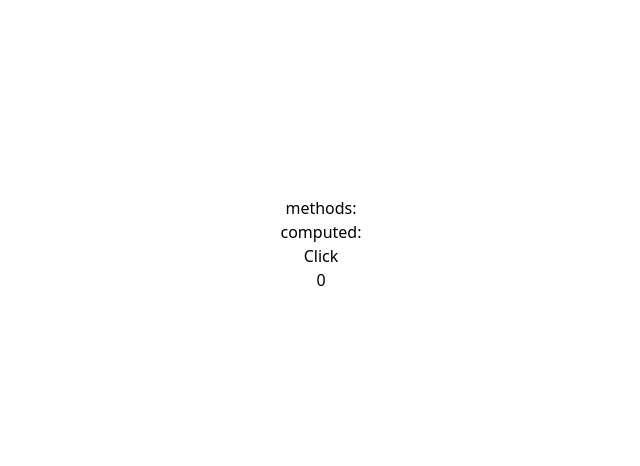
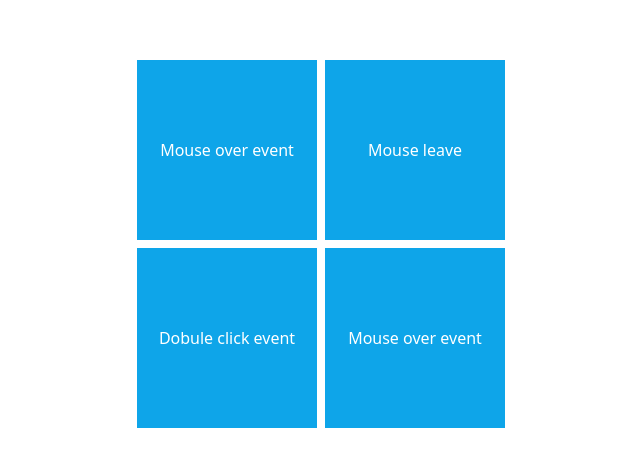
Before and after one commit to huydaoquang/learn-vue-2024, a Vue app: page / in a window 1280 px wide. Shown: the part 156-622 px from the top of the page, without its empty margins (319-959 px from the left). Built offline with nearby package versions, Linux system fonts and the light colour scheme.

Commit message:
mouse event

```diff
--- a/src/App.vue
+++ b/src/App.vue
@@ -1,43 +1,41 @@
 <template>
 	<div class="flex justify-center items-center h-screen flex-col">
-		<p>methods: {{ fullName() }}</p>
-		<p>computed: {{ fullNameComputed }}</p>
-		<button @click="changeFullName">Click</button>
-
-		<p>{{ count }}</p>
+		<div class="grid grid-cols-2 gap-2">
+			<div
+				class="w-[180px] h-[180px] bg-sky-500 flex items-center justify-center text-white"
+				@mouseover="onLogEvent"
+			>
+				Mouse over event
+			</div>
+			<div
+				@mouseleave="onLogEvent"
+				class="w-[180px] h-[180px] bg-sky-500 flex items-center justify-center text-white"
+			>
+				Mouse leave
+			</div>
+			<div
+				@dblclick="onLogEvent"
+				class="w-[180px] h-[180px] bg-sky-500 flex items-center justify-center text-white"
+			>
+				Dobule click event
+			</div>
+			<div
+				class="w-[180px] h-[180px] bg-sky-500 flex items-center justify-center text-white"
+			>
+				Mouse over event
+			</div>
+		</div>
 	</div>
 </template>
 
 <script>
 export default {
 	data() {
-		return {
-			count: 0,
-			firstName: "",
-			lastName: "",
-		};
+		return {};
 	},
 	methods: {
-		tangSo() {
-			this.count++;
-		},
-		fullName() {
-			console.log("fullName Method");
-			return this.firstName + " " + this.lastName;
-		},
-		changeFullName() {
-			this.fullNameComputed = "huy.daoquang";
-		},
-	},
-	computed: {
-		fullNameComputed: {
-			get() {
-				return this.firstName + " " + this.lastName;
-			},
-			set(value) {
-				console.log("fullName computed");
-				this.firstName = value;
-			},
+		onLogEvent(e) {
+			console.log("run event::::::::::", e);
 		},
 	},
 };
```
